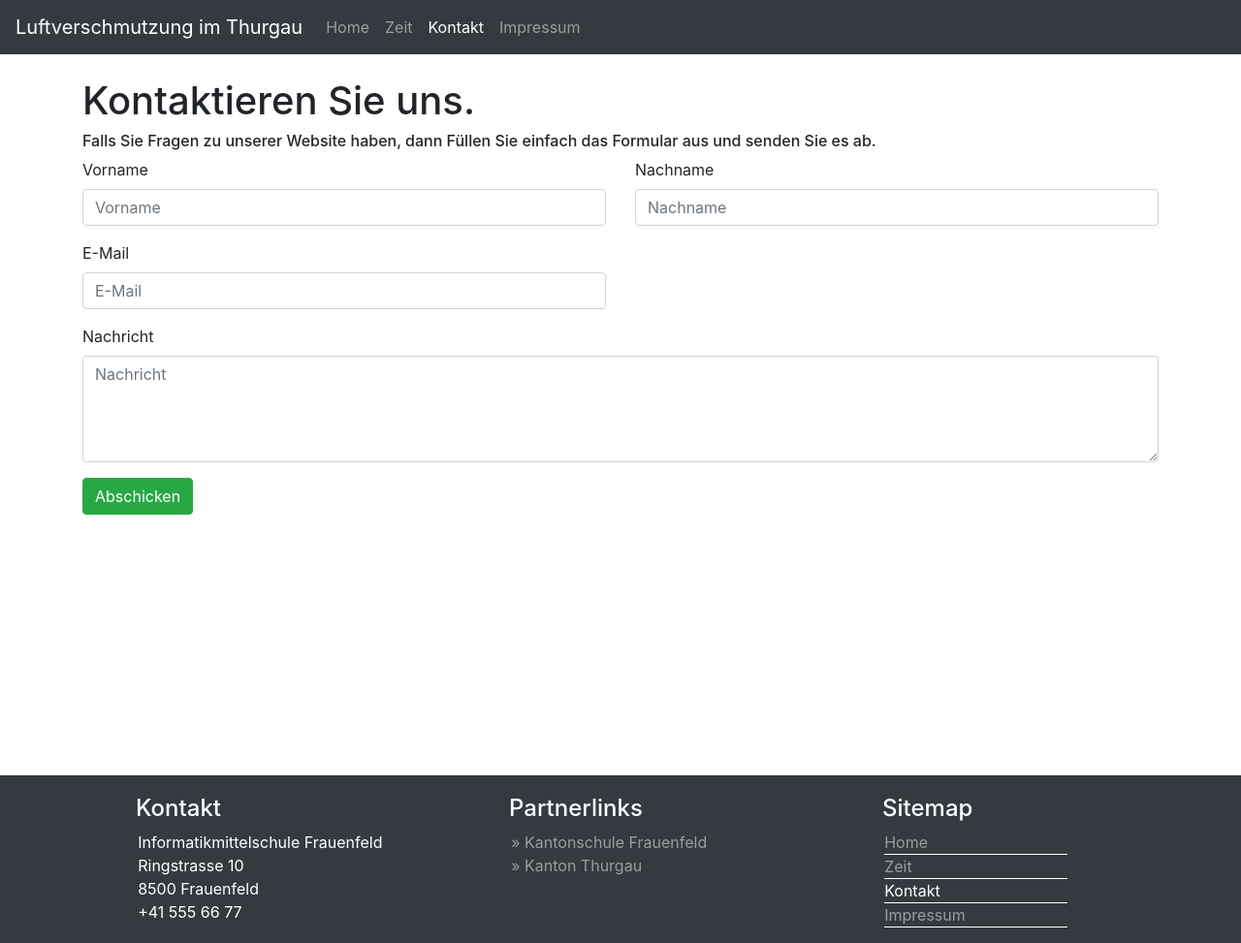
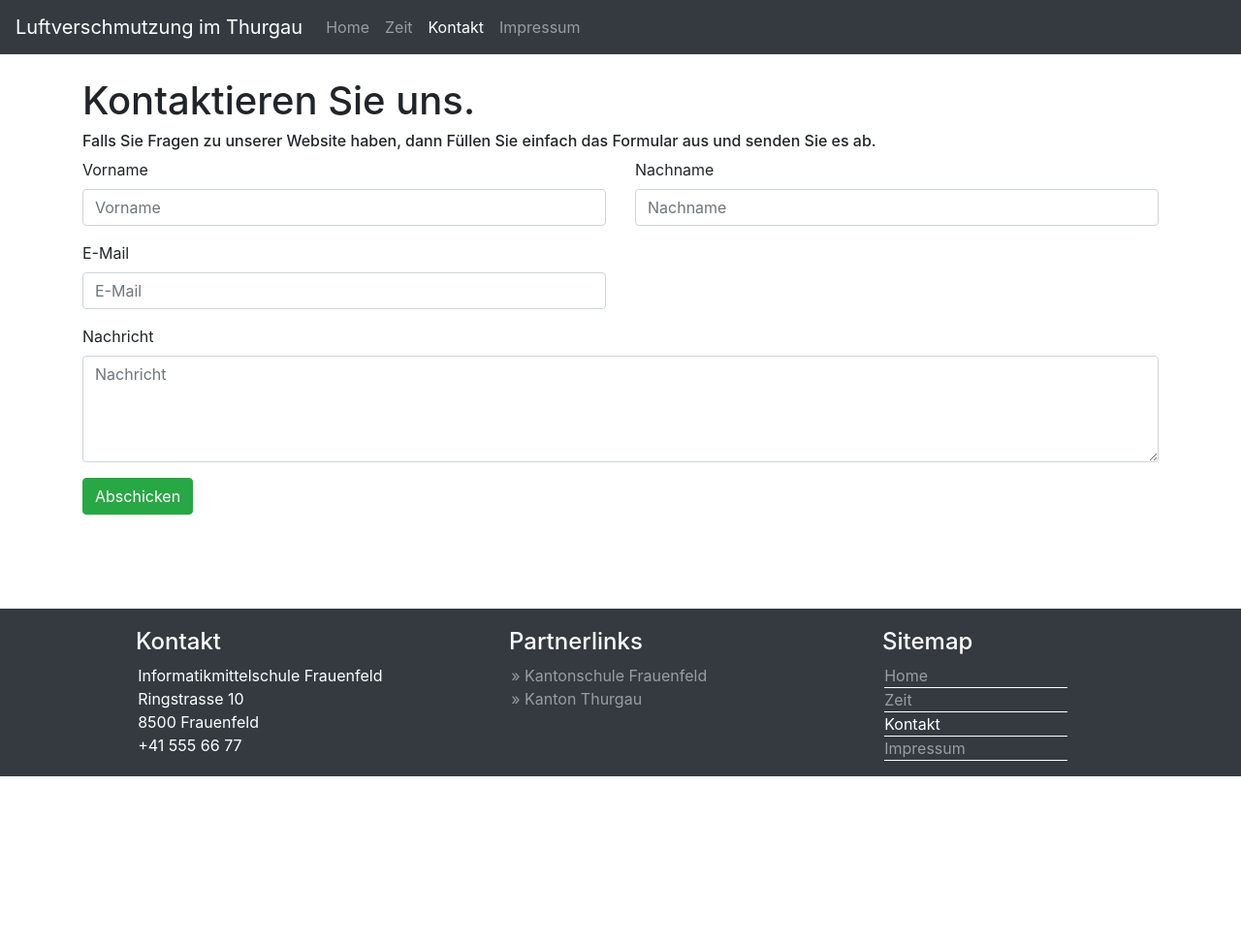
Before and after one commit to Patelik88/OGD-2.0, a PHP site: page /kontakt.php in a window 1280 px wide. Shown: the whole page at 97% size. After the commit the page ends 801 px from the top, so only its background shows below. Run offline with PHP 8.4, Linux system fonts and the light colour scheme.

```diff
--- a/css/footer.css
+++ b/css/footer.css
@@ -58,10 +58,16 @@ body {
     overflow-x: hidden !important;
 }
 
+body::after {
+    content: '';
+    display: block;
+    height: 172px;
+}
+
 footer {
     position: absolute;
     bottom: 0;
     margin-top: 50%;
     width: 100%;
-    height: 0;
+    height: 172px;
 }
```
